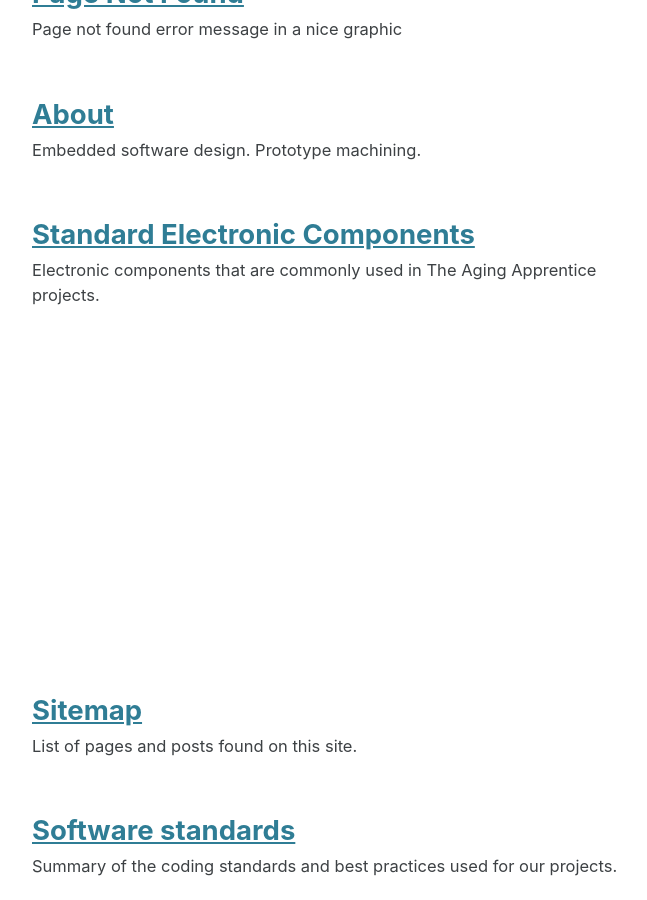
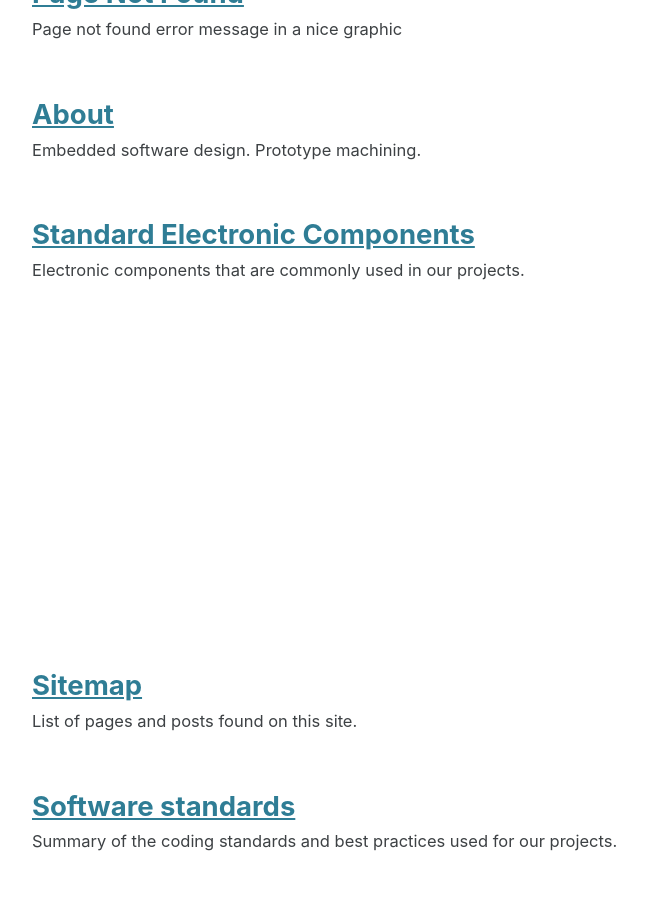
Before and after one commit to va3wam/va3wam.github.io, a Jekyll site: the page built from _pages/sitemap.md, in a window 1280 px wide and 900 px high, scrolled down 410 px. Shown: the whole window, without its empty margins (290-937 px from the left). Built offline with Jekyll 4.4.1, drawn with Linux system fonts in a browser that asks for light colours; cached includes are drawn as plain includes.

Commit message:
Update components.md

```diff
--- a/_pages/components.md
+++ b/_pages/components.md
@@ -3,7 +3,7 @@ layout: single
 author_profile: false
 permalink: /components/
 title: "Standard Electronic Components"
-excerpt: "Electronic components that are commonly used in The Aging Apprentice projects."
+excerpt: "Electronic components that are commonly used in our projects."
 toc: true
 
 ---
```
